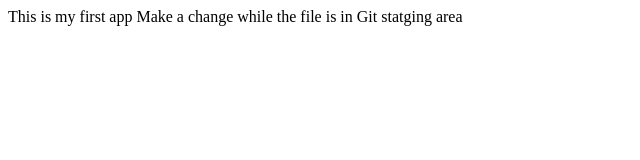
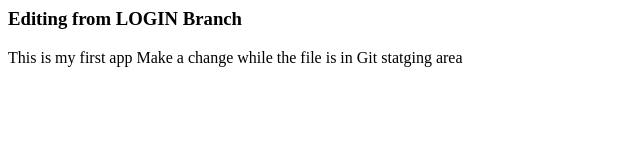
Before and after one commit to geenath53/Test1, a plain HTML site: page index.html in a window 1280 px wide. Shown: the whole page, without its empty margins (0-640 px from the left). Drawn offline with Linux system fonts and the light colour scheme.

Commit message:
login branch commit

```diff
--- a/index.html
+++ b/index.html
@@ -4,7 +4,9 @@
 </head>
 <body>
 
+<h3> Editing from LOGIN Branch </h2>
 This is my first app
- Make a change while the file is in Git statging area
+Make a change while the file is in Git statging area
+
 </body>
 </html>
```
Also changed, not shown: newfile.txt (added).
